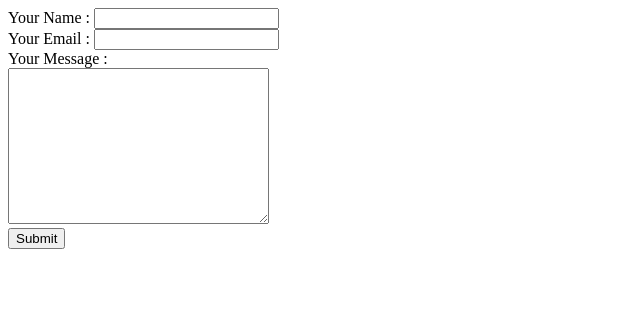
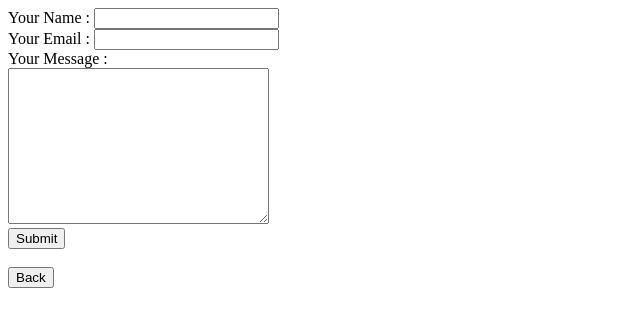
Before and after one commit to nimasha-dangamuwage/testing1, a plain HTML site: page contact.html in a window 1280 px wide. Shown: the whole page, without its empty margins (0-640 px from the left). Drawn offline with Linux system fonts and the light colour scheme.

Commit message:
updated to go back

```diff
--- a/contact.html
+++ b/contact.html
@@ -20,5 +20,8 @@
                 <input type="submit" value="Submit">
             </div>
         </form>
+
+        <br>
+         <input type="submit" value="Back" action="index.html">
     </body>
 </html>
```
